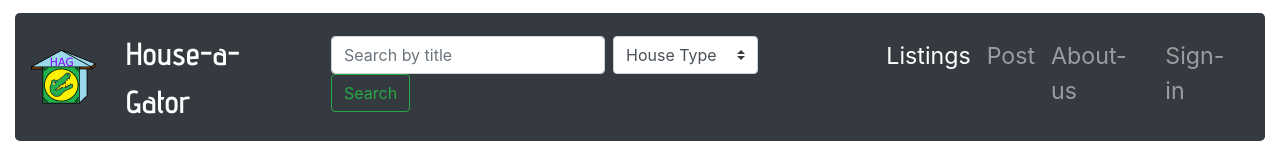
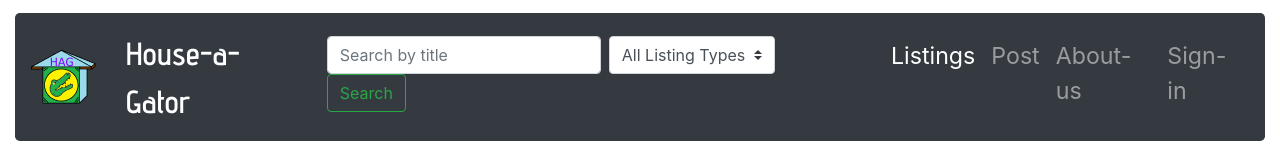
Before and after one commit to thisisgvrt/house-a-gator, a React (Create React App) app in the folder application/frontend/: page / in a window 1280 px wide. Shown: the top 160 px of the page. Built offline with nearby package versions, Linux system fonts and the light colour scheme; no server answers.

Commit message:
Enhanced placeholder for navbar listing type

```diff
--- a/application/frontend/src/App.js
+++ b/application/frontend/src/App.js
@@ -56,7 +56,7 @@ const App = (isLoggedIn, dispatch) => {
               <form class="form-inline nav-link-line-height">
                 <input class="form-control mr-sm-2" type="search" placeholder="Search by title" aria-label="Search" value={searchTerm} onChange={event => setSearchTerm(event.target.value)} ></input>
                 <select class="custom-select mr-sm-2" value={listingType} onChange={event => setListingType(event.target.value)} >
-                  <option selected value="">House Type</option>
+                  <option disabled selected value="">All Listing Types</option>
                   <option value="Houses">Houses</option>
                   <option value="Condos">Condos</option>
                   <option value="Apartments">Apartments</option>
```
